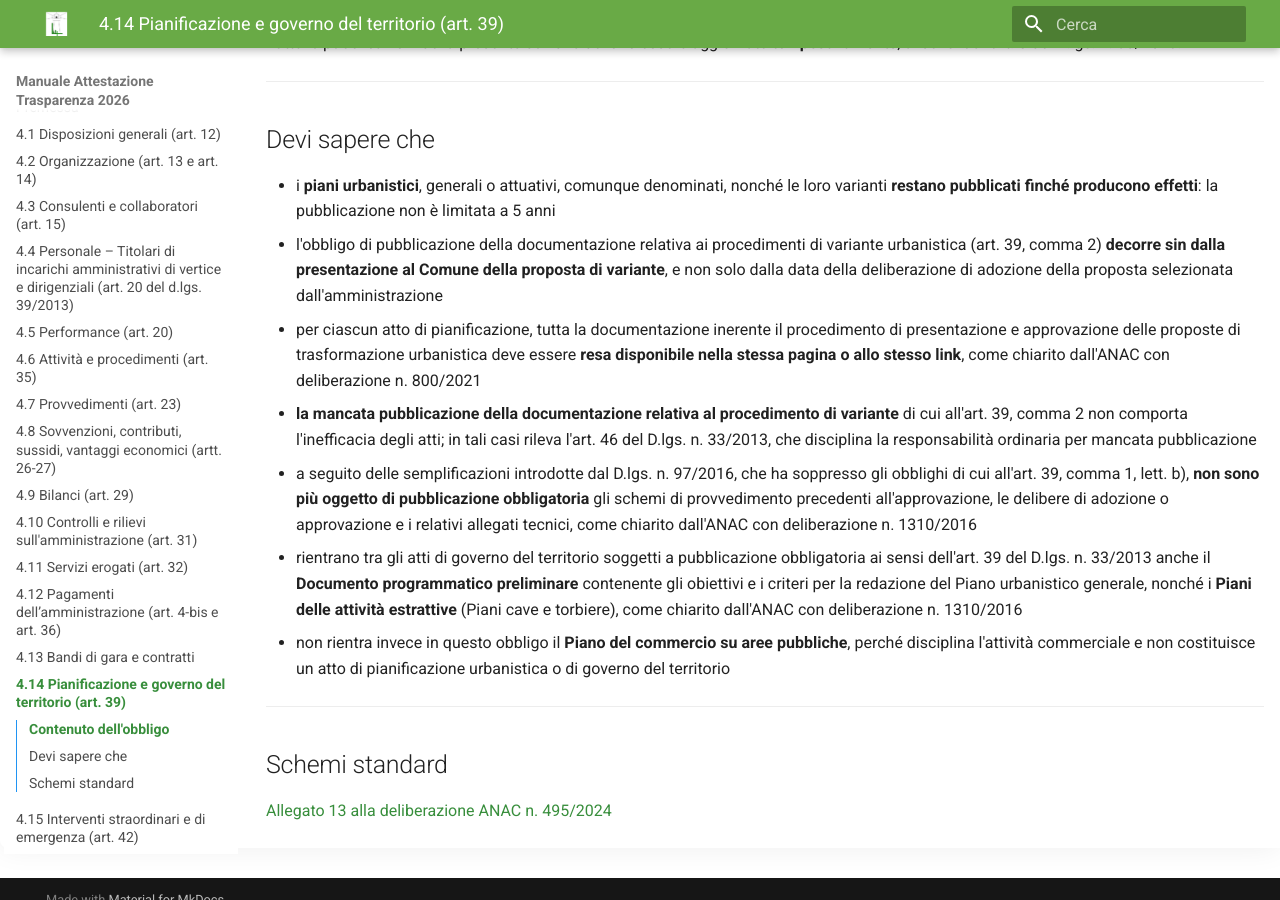
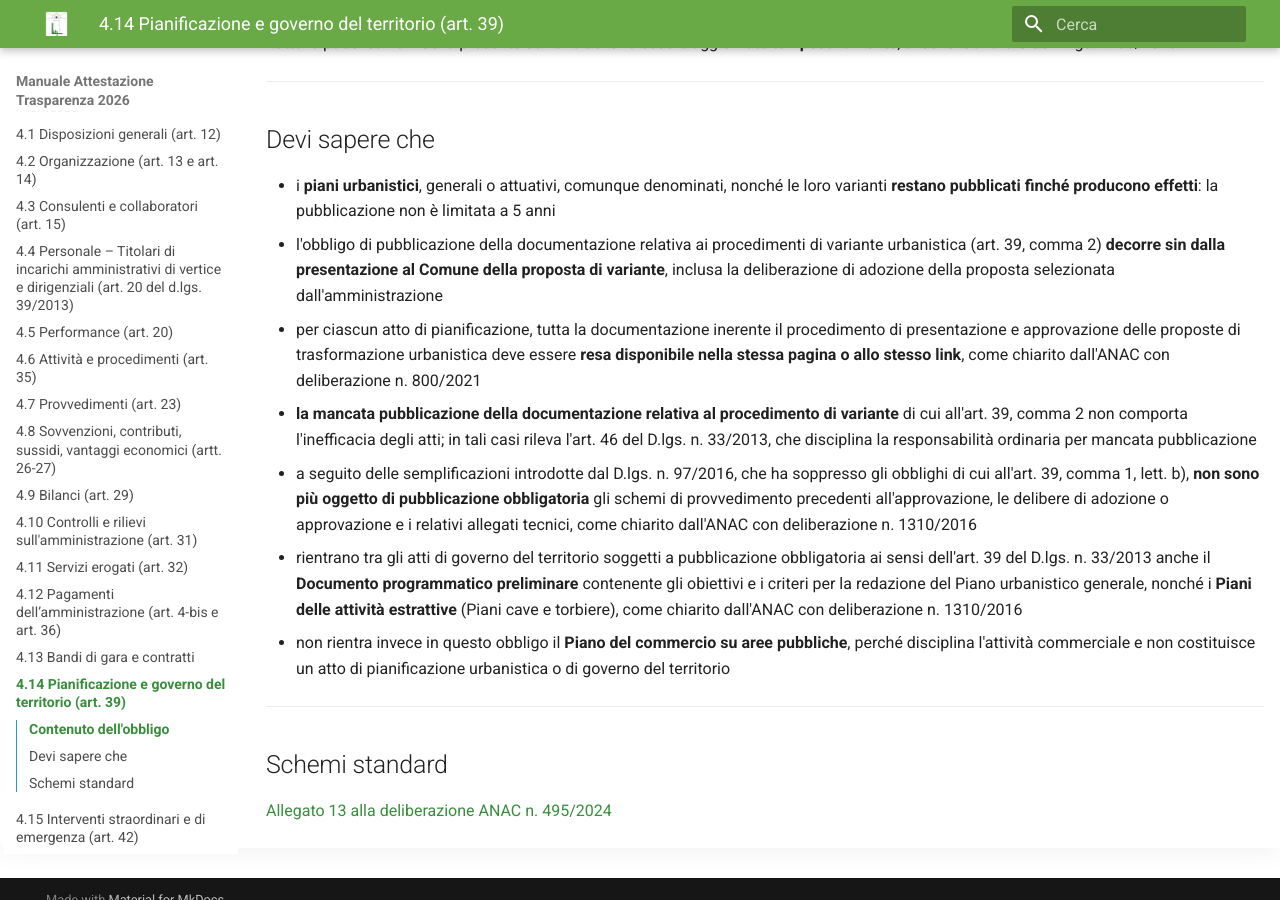
Before and after one commit to Lab4srl/manuale-trasparenza-2026, an MkDocs documentation site: the page built from docs/capitolo-4/4-14-pianificazione-territorio.md, in a window 1280 px wide and 900 px high, scrolled down 642 px. Built offline with MkDocs 1.6.1 and Material for MkDocs 9.7.7, drawn with Linux system fonts in a browser that asks for light colours.

Commit message:
Aggiornamento manuale

```diff
--- a/docs/capitolo-4/4-14-pianificazione-territorio.md
+++ b/docs/capitolo-4/4-14-pianificazione-territorio.md
@@ -18,7 +18,7 @@ Tutte le pubblicazioni della presente sezione devono essere aggiornate **tempest
 ## Devi sapere che
 
 * i **piani urbanistici**, generali o attuativi, comunque denominati, nonché le loro varianti **restano pubblicati finché producono effetti**: la pubblicazione non è limitata a 5 anni
-* l'obbligo di pubblicazione della documentazione relativa ai procedimenti di variante urbanistica (art. 39, comma 2) **decorre sin dalla presentazione al Comune della proposta di variante**, e non solo dalla data della deliberazione di adozione della proposta selezionata dall'amministrazione
+* l'obbligo di pubblicazione della documentazione relativa ai procedimenti di variante urbanistica (art. 39, comma 2) **decorre sin dalla presentazione al Comune della proposta di variante**, inclusa la deliberazione di adozione della proposta selezionata dall'amministrazione
 * per ciascun atto di pianificazione, tutta la documentazione inerente il procedimento di presentazione e approvazione delle proposte di trasformazione urbanistica deve essere **resa disponibile nella stessa pagina o allo stesso link**, come chiarito dall'ANAC con deliberazione n. 800/2021
 * **la mancata pubblicazione della documentazione relativa al procedimento di variante** di cui all'art. 39, comma 2 non comporta l'inefficacia degli atti; in tali casi rileva l'art. 46 del D.lgs. n. 33/2013, che disciplina la responsabilità ordinaria per mancata pubblicazione
 * a seguito delle semplificazioni introdotte dal D.lgs. n. 97/2016, che ha soppresso gli obblighi di cui all'art. 39, comma 1, lett. b), **non sono più oggetto di pubblicazione obbligatoria** gli schemi di provvedimento precedenti all'approvazione, le delibere di adozione o approvazione e i relativi allegati tecnici, come chiarito dall'ANAC con deliberazione n. 1310/2016
```
